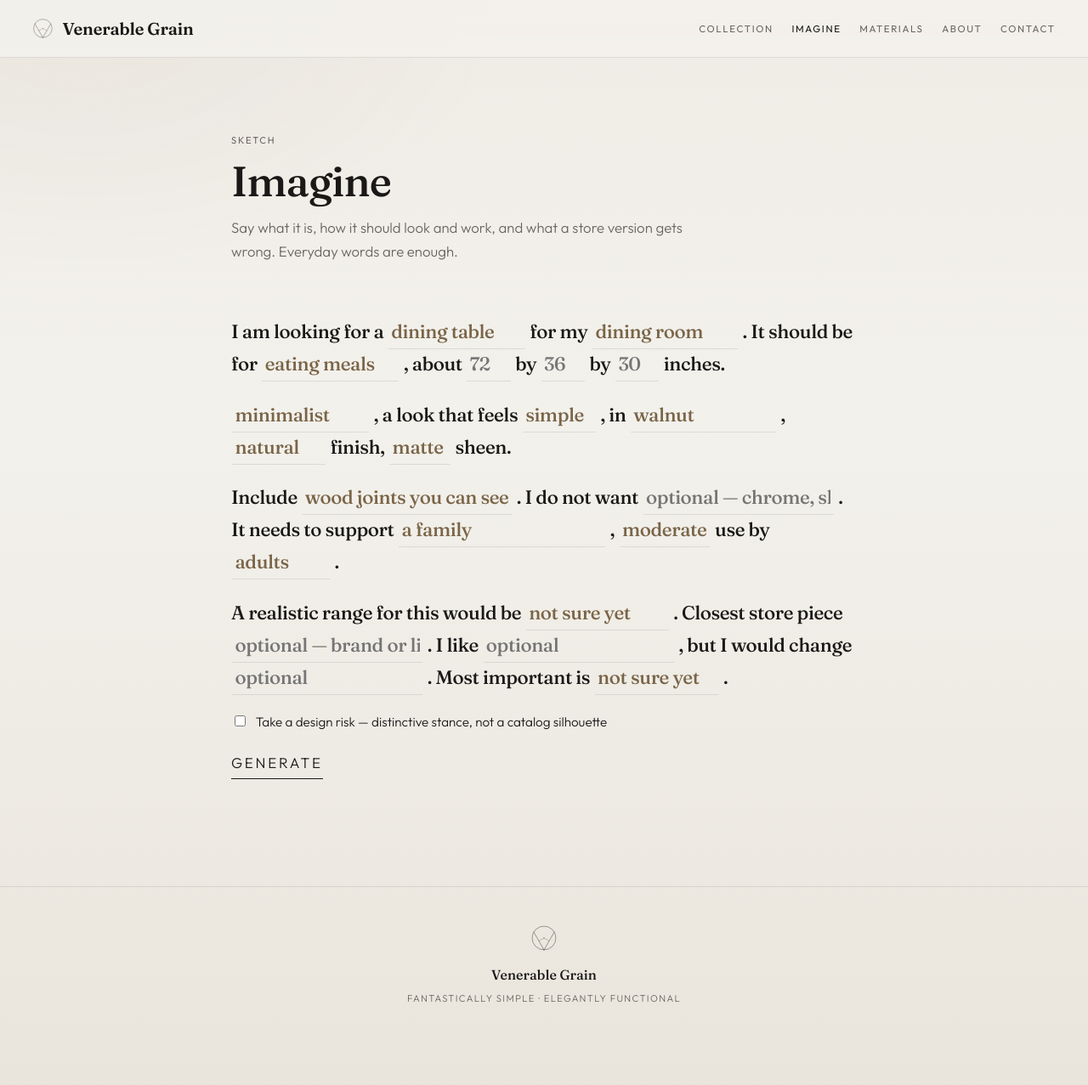
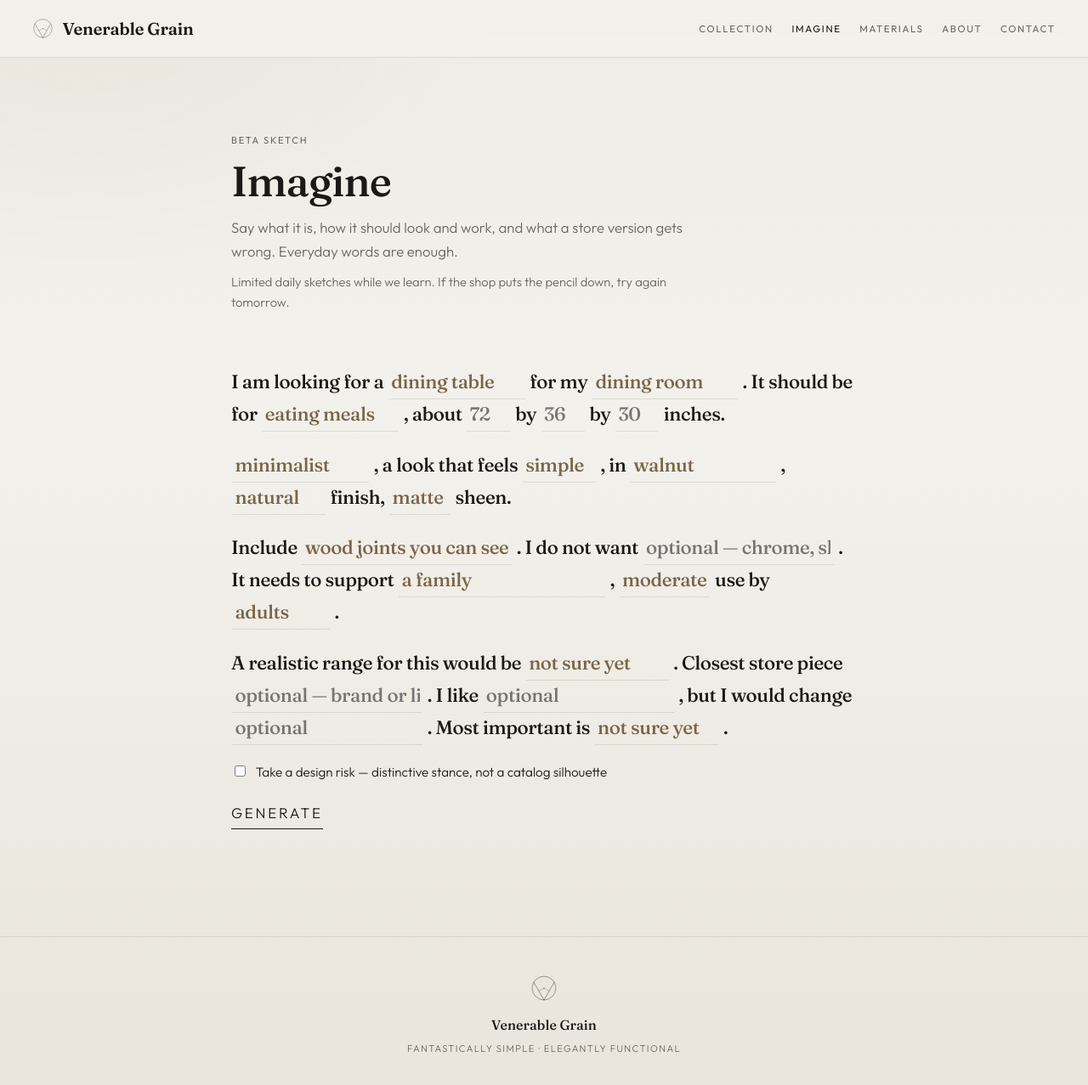
Before and after one commit to john-cpallc/venerable-grain, a Jekyll site: the page built from _pages/imagine.md, in a window 1280 px wide and 1287 px high. Shown: the top 1277 px of the window at 85% size. Built offline with Jekyll 4.4.1, drawn with Linux system fonts in a browser that asks for light colours.

Commit message:
Update configuration and content for 'Imagine' page. Add Cloudflare Turnstile site key for production use in `_config.yml`. Revise header text to 'Beta sketch' and include a note about limited daily sketches in `imagine.md`. Enhance CSS for the new note styling in `main.css`. Update README to clarify Turnstile requirements.

```diff
--- a/_config.yml
+++ b/_config.yml
@@ -9,7 +9,7 @@ email: "macdelay@gmail.com"
 # Sketch tool (Cloudflare Worker). Leave api blank to hide Generate until deployed.
 imagine:
   api: "https://venerable-grain-imagine.vgimagine.workers.dev"
-  turnstile_site_key: ""
+  turnstile_site_key: "0x4AAAAAAFcWKaZIX9J56q-o"
 
 # Analytics & Search Console
 # GA4 Measurement ID only (not the full script). HTML-file verify: /google8fff43164876f636.html
--- a/_pages/imagine.md
+++ b/_pages/imagine.md
@@ -8,9 +8,10 @@ script: /assets/js/imagine.js?v=surprise1
 
 <div class="page page--imagine">
   <header class="page__header">
-    <p class="eyebrow">Sketch</p>
+    <p class="eyebrow">Beta sketch</p>
     <h1 class="page__title">Imagine</h1>
     <p class="page__lede">Say what it is, how it should look and work, and what a store version gets wrong. Everyday words are enough.</p>
+    <p class="page__note">Limited daily sketches while we learn. If the shop puts the pencil down, try again tomorrow.</p>
   </header>
 
   <form class="imagine" id="imagine-form" novalidate>
--- a/assets/css/main.css
+++ b/assets/css/main.css
@@ -374,6 +374,12 @@ h1, h2, h3 {
   margin: 0;
   color: var(--type-muted);
   font-size: 1.05rem;
+}
+
+.page__note {
+  margin: 0.65rem 0 0;
+  color: var(--type-muted);
+  font-size: 0.92rem;
 }
 
 .prose {
```
Also changed, not shown: worker/README.md (+1 -1 lines).
